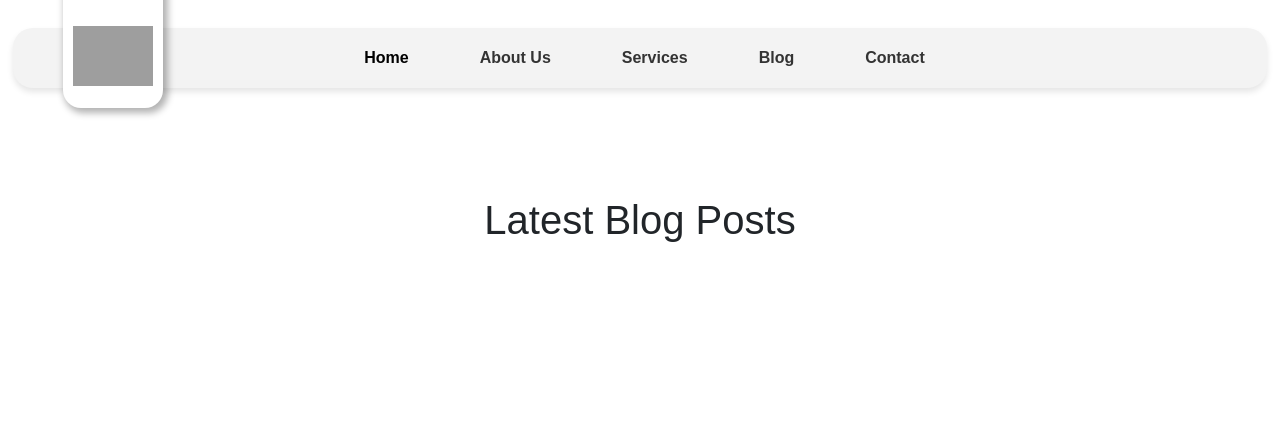
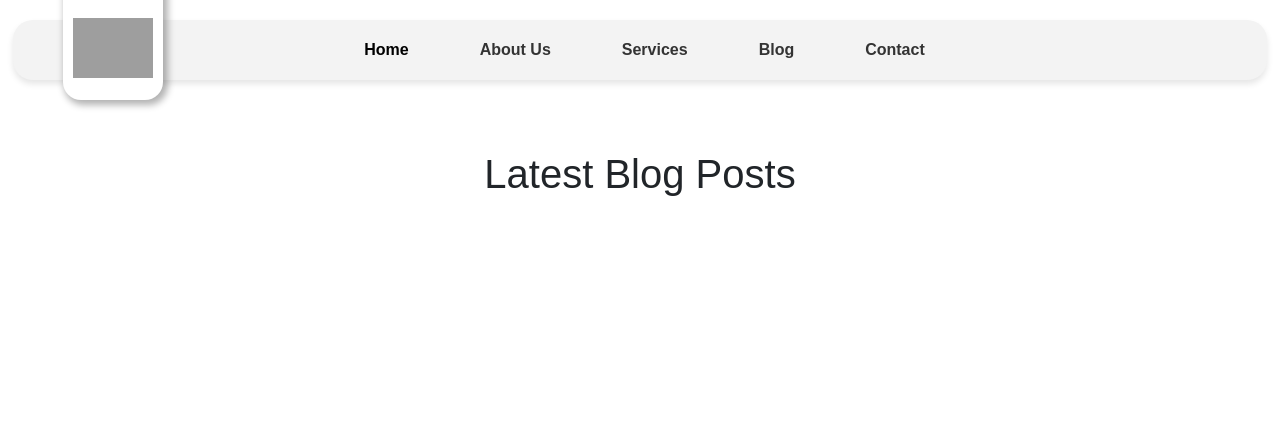
Before and after one commit to sahil1330/dentalcare, a PHP site: page /blog.php in a window 1280 px wide. Shown: the top 441 px of the page. Run offline with PHP 8.4, Linux system fonts and the light colour scheme; some web fonts are replaced; grey boxes are pictures that could not be loaded.

Commit message:
Refactor navbar and page titles for consistency

```diff
--- a/blog.php
+++ b/blog.php
@@ -165,11 +165,18 @@
 </head>
 
 <body>
-    <div class="navbar">
+<nav style="z-index: 1002;
+           position: absolute;
+            width: 100%;
+            top: 0;
+            ">
         <?php include 'new-responsive-nav.php'; ?>
-    </div>
+    </nav>
     <div class="container blog-container">
-        <h1 class="text-center">Latest Blog Posts</h1>
+        <h1 class="text-center" style="margin-top: 150px;
+
+
+        ">Latest Blog Posts</h1>
         <div id="blog-feed" class="row"></div>
     </div>
     <footer>
--- a/contactus.php
+++ b/contactus.php
@@ -30,7 +30,7 @@
 
 <body>
     <nav style="z-index: 1002;
-            position:fixed;
+           position: absolute;
             width: 100%;
             top: 0;
             ">
--- a/styles/new-nav.css
+++ b/styles/new-nav.css
@@ -2,7 +2,7 @@
 .navbar-custom {
     background-color: #f3f3f3;
     box-shadow: 0 4px 6px rgba(0, 0, 0, 0.1);
-    position: relative;
+    position: absolute;
     z-index: 1000;
     width: 98%;
     height: 60px;
```
